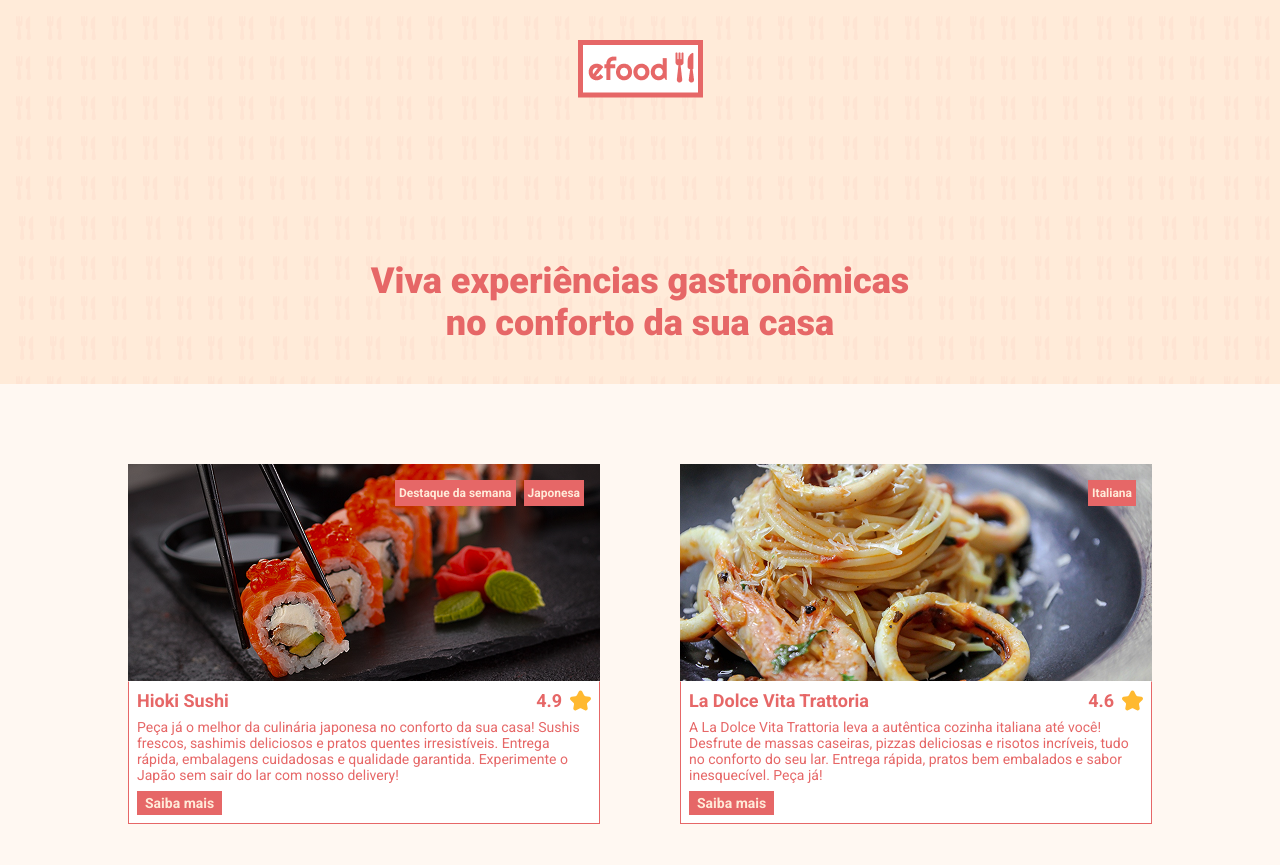
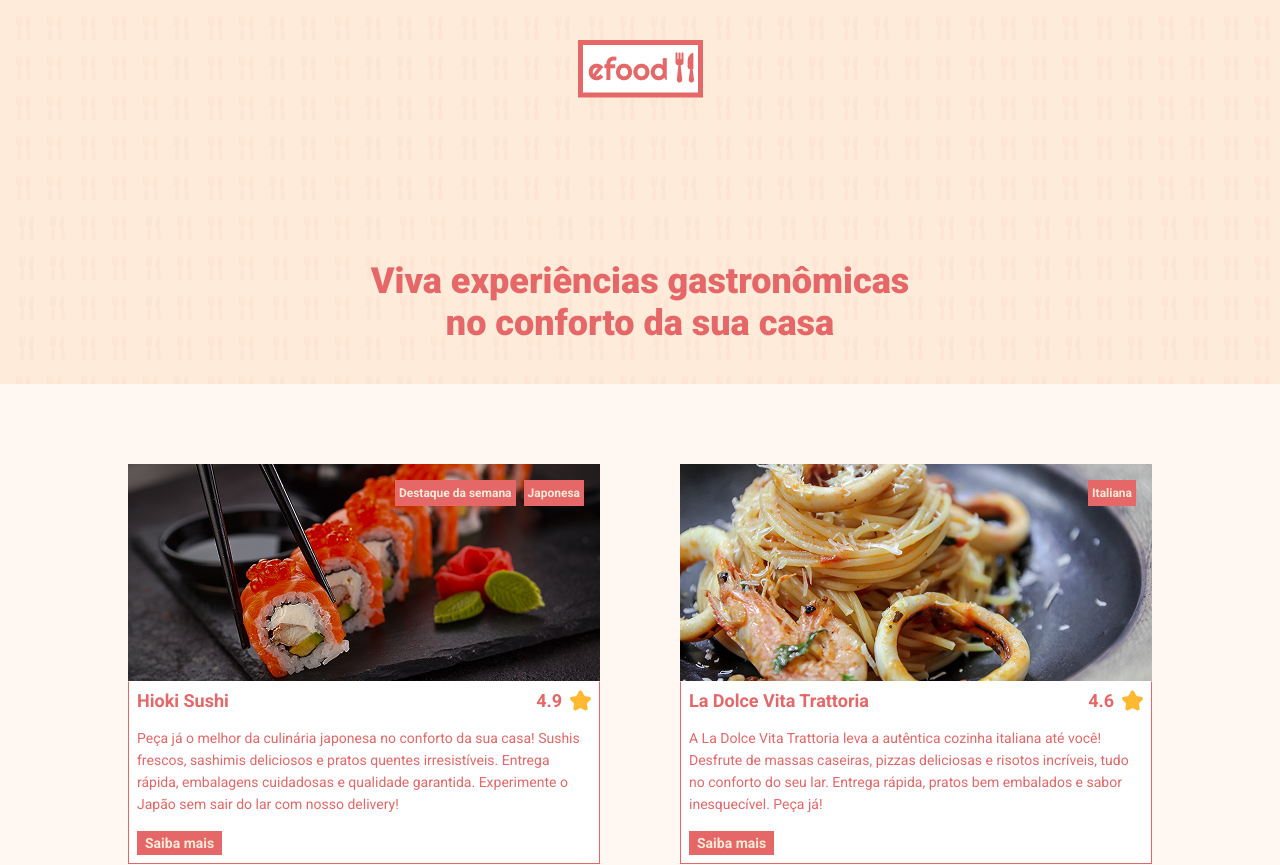
Before and after one commit to Heclypso/efood, a React (Create React App) app: page / in a window 1280 px wide. Shown: the top 865 px of the page. Built offline with nearby package versions, Linux system fonts and the light colour scheme.

Commit message:
#11 feat: desenvolvido as funções para formatar as descrições, fix: aplicado o line-height de 22px a descricao do RestaurantsList.

```diff
--- a/src/containers/ProductsList/index.tsx
+++ b/src/containers/ProductsList/index.tsx
@@ -63,6 +63,13 @@ const ProductsList = () => {
     })
   }
 
+  const formatDescription = (description: string) => {
+    if (description.length > 132) {
+      return description.slice(0, 132) + '...'
+    }
+    return description
+  }
+
   return (
     <div className="container">
       <S.ProductsContainer>
@@ -70,7 +77,9 @@ const ProductsList = () => {
           <S.Product key={product.id}>
             <img src={product.image} alt="Imagem do produto" />
             <S.Name>{product.name}</S.Name>
-            <S.Description>{product.description}</S.Description>
+            <S.Description>
+              {formatDescription(product.description)}
+            </S.Description>
             <Button
               onClick={() => {
                 selectProduct(product)
--- a/src/containers/RestaurantsList/index.tsx
+++ b/src/containers/RestaurantsList/index.tsx
@@ -29,6 +29,13 @@ const RestaurantsList = () => {
     )
   }
 
+  const formatDescription = (description: string) => {
+    if (description.length > 248) {
+      return description.slice(0, 248) + '...'
+    }
+    return description
+  }
+
   return (
     <div className="container">
       <S.RestaurantsContainer>
@@ -52,7 +59,9 @@ const RestaurantsList = () => {
                   />
                 </S.GradeWrapper>
               </S.CardHeader>
-              <S.Description>{restaurant.description}</S.Description>
+              <S.Description>
+                {formatDescription(restaurant.description)}
+              </S.Description>
               <Button to="/profile" value="Saiba mais" $background="orange" />
             </S.DetailsWrapper>
           </S.Card>
--- a/src/containers/RestaurantsList/styles.ts
+++ b/src/containers/RestaurantsList/styles.ts
@@ -52,5 +52,6 @@ export const DetailsWrapper = styled.div`
 
 export const Description = styled.p`
   font-size: 14px;
-  margin: 8px 0;
+  margin: 16px 0;
+  line-height: 22px;
 `
```
